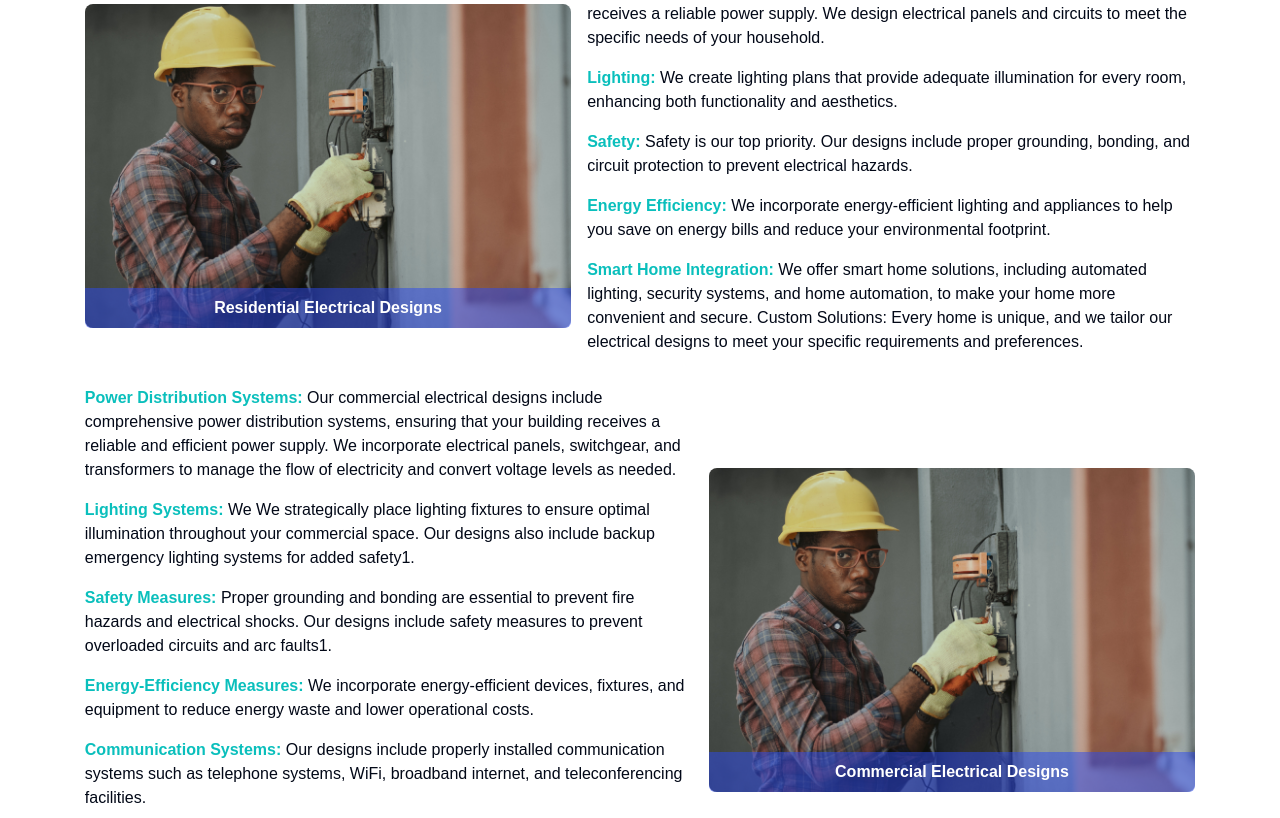
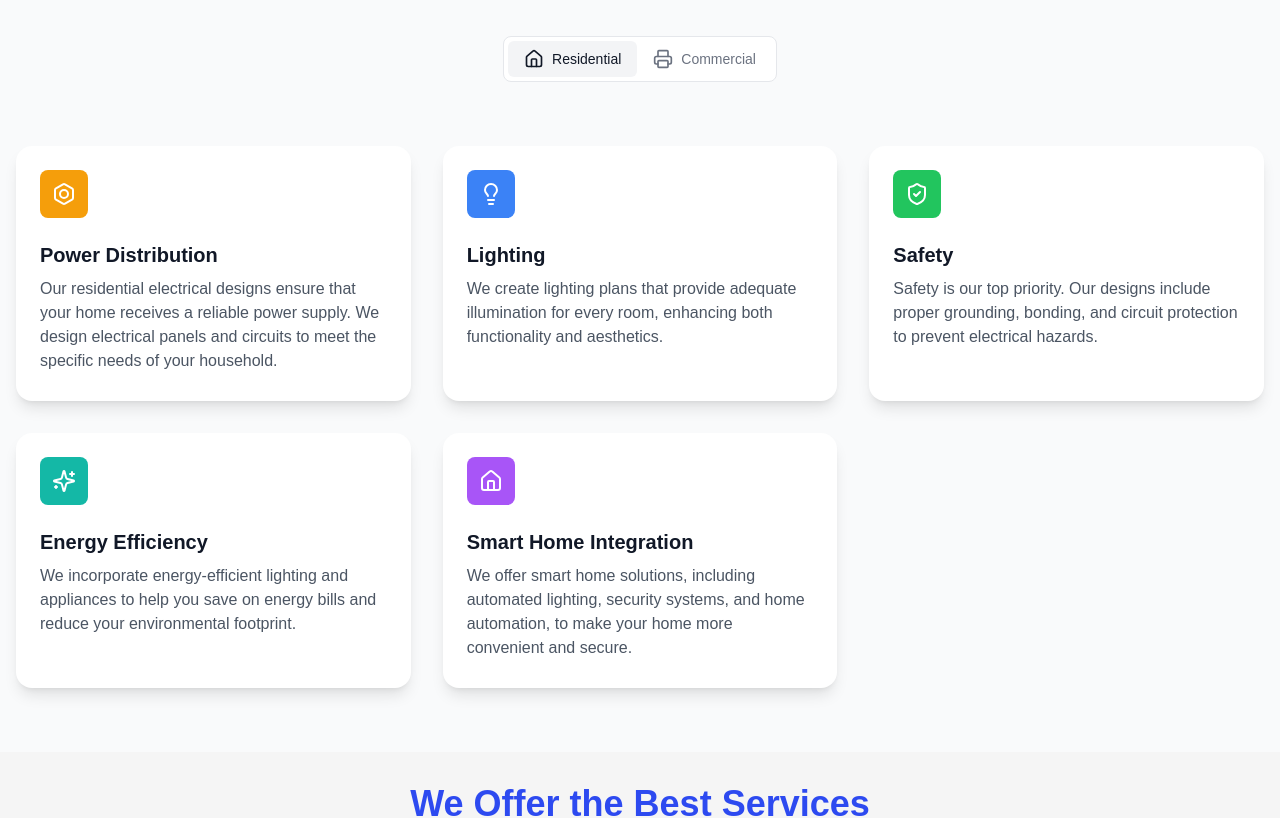
Before and after one commit to Yusuf-Najeeb/ims-new, a Next.js app: page / in a window 1280 px wide. Shown: the part 1500-2318 px from the top of the page. Built offline with nearby package versions, Linux system fonts and the light colour scheme.

Commit message:
Modified: Service section

```diff
--- a/components/home/ourServices.tsx
+++ b/components/home/ourServices.tsx
@@ -1,148 +1,212 @@
-import Image from "next/image";
-import Engineer from "../../public/engineer.jpg";
+"use client";
+
+import { useState } from "react";
+import { motion, AnimatePresence } from "framer-motion";
+import {
+  LightbulbIcon,
+  BoltIcon,
+  ShieldCheckIcon,
+  HomeIcon,
+  SparklesIcon,
+  WifiIcon,
+  Printer,
+  LampDesk,
+} from "lucide-react";
+import { cn } from "@/lib/utils";
+
+const residentialServices = [
+  {
+    title: "Power Distribution",
+    description:
+      "Our residential electrical designs ensure that your home receives a reliable power supply. We design electrical panels and circuits to meet the specific needs of your household.",
+    icon: BoltIcon,
+    color: "bg-amber-500",
+  },
+  {
+    title: "Lighting",
+    description:
+      "We create lighting plans that provide adequate illumination for every room, enhancing both functionality and aesthetics.",
+    icon: LightbulbIcon,
+    color: "bg-blue-500",
+  },
+  {
+    title: "Safety",
+    description:
+      "Safety is our top priority. Our designs include proper grounding, bonding, and circuit protection to prevent electrical hazards.",
+    icon: ShieldCheckIcon,
+    color: "bg-green-500",
+  },
+  {
+    title: "Energy Efficiency",
+    description:
+      "We incorporate energy-efficient lighting and appliances to help you save on energy bills and reduce your environmental footprint.",
+    icon: SparklesIcon,
+    color: "bg-teal-500",
+  },
+  {
+    title: "Smart Home Integration",
+    description:
+      "We offer smart home solutions, including automated lighting, security systems, and home automation, to make your home more convenient and secure.",
+    icon: HomeIcon,
+    color: "bg-purple-500",
+  },
+];
+
+const commercialServices = [
+  {
+    title: "Power Distribution Systems",
+    description:
+      "Our commercial electrical designs include comprehensive power distribution systems, ensuring that your building receives a reliable and efficient power supply.",
+    icon: BoltIcon,
+    color: "bg-amber-500",
+  },
+  {
+    title: "Lighting Systems",
+    description:
+      "We strategically place lighting fixtures to ensure optimal illumination throughout your commercial space, including backup emergency lighting systems.",
+    icon: LightbulbIcon,
+    color: "bg-blue-500",
+  },
+  {
+    title: "Safety Measures",
+    description:
+      "Proper grounding and bonding are essential to prevent fire hazards and electrical shocks. Our designs include safety measures to prevent overloaded circuits and arc faults.",
+    icon: ShieldCheckIcon,
+    color: "bg-green-500",
+  },
+  {
+    title: "Energy-Efficiency Measures",
+    description:
+      "We incorporate energy-efficient devices, fixtures, and equipment to reduce energy waste and lower operational costs.",
+    icon: SparklesIcon,
+    color: "bg-teal-500",
+  },
+  {
+    title: "Communication Systems",
+    description:
+      "Our designs include properly installed communication systems such as telephone systems, WiFi, broadband internet, and teleconferencing facilities.",
+    icon: WifiIcon,
+    color: "bg-indigo-500",
+  },
+  {
+    title: "Security Systems",
+    description:
+      "We integrate security systems, burglar alarms, and other important security measures to ensure the safety of your commercial space.",
+    icon: LampDesk,
+    color: "bg-red-500",
+  },
+];
+
+type ServiceCardProps = {
+  service: {
+    title: string;
+    description: string;
+    icon: any;
+    color: string;
+  };
+  index: number;
+};
+
+function ServiceCard({ service, index }: ServiceCardProps) {
+  return (
+    <motion.div
+      initial={{ opacity: 0, y: 20 }}
+      animate={{ opacity: 1, y: 0 }}
+      transition={{ duration: 0.5, delay: index * 0.1 }}
+      className="group relative bg-white rounded-2xl shadow-lg overflow-hidden hover:shadow-xl transition-shadow duration-300"
+    >
+      <div className="p-6">
+        <div
+          className={`inline-block p-3 ${service.color} rounded-lg text-white mb-4 group-hover:scale-110 transition-transform duration-300`}
+        >
+          <service.icon className="w-6 h-6" />
+        </div>
+        <h3 className="text-xl font-semibold text-gray-900 mb-2">
+          {service.title}
+        </h3>
+        <p className="text-gray-600">{service.description}</p>
+      </div>
+      <div
+        className={`h-1 ${service.color} w-0 group-hover:w-full transition-all duration-300 ease-out`}
+      />
+    </motion.div>
+  );
+}
 
 export default function OurServices() {
+  const [activeTab, setActiveTab] = useState<"residential" | "commercial">(
+    "residential"
+  );
+
   return (
-    <section className="flex flex-col items-center gap-x-8 gap-y-8 py-8 px-4 sm:px-8">
-      <div className="my-4">
-        <h2 className="text-[#2D4AF0] text-2xl md:text-4xl font-bold leading-normal text-center">
-          Our services
-        </h2>
-        <p className="text-xl text-[#333] text-center sm:leading-normal">
-          We provide a wide range of electrical engineering services tailored to
-          meet the needs of various industries.
-        </p>
-      </div>
-
-      <div className="flex flex-col md:flex-row items-center justify-center gap-4">
-        <div className="w-full md:w-[40%]">
-          <figure className="w-full h-full relative">
-            <Image
-              src={Engineer.src}
-              alt=""
-              width={100}
-              height={100}
-              className="w-full h-full block rounded-lg"
-            />
-            <figcaption className="absolute bottom-0 inset-x-0 bg-[#2D4AF0]/50 hover:bg-[#0ABFBC]/50 p-2 rounded-b-md transition">
-              <h3 className="text-center font-semibold text-white">
-                Residential Electrical Designs
-              </h3>
-            </figcaption>
-          </figure>
+    <section className="py-16 bg-gray-50">
+      <div className="container mx-auto px-4">
+        <div className="text-center mb-12">
+          <h2 className="text-4xl font-bold text-gray-900 mb-4">
+            Our Services
+          </h2>
+          <p className="text-xl text-gray-600 max-w-2xl mx-auto">
+            We provide a wide range of electrical engineering services tailored
+            to meet the needs of various industries.
+          </p>
         </div>
 
-        <div className="w-full md:w-[50%]">
-          <ul className="flex flex-col gap-y-4">
-            <li>
-              <span className="font-semibold text-[#0ABFBC]">
-                Power Distribution:
-              </span>{" "}
-              Our residential electrical designs ensure that your home receives
-              a reliable power supply. We design electrical panels and circuits
-              to meet the specific needs of your household.
-            </li>
-            <li>
-              <span className="font-semibold text-[#0ABFBC]">Lighting:</span> We
-              create lighting plans that provide adequate illumination for every
-              room, enhancing both functionality and aesthetics.
-            </li>
-            <li>
-              <span className="font-semibold text-[#0ABFBC]">Safety:</span>{" "}
-              Safety is our top priority. Our designs include proper grounding,
-              bonding, and circuit protection to prevent electrical hazards.
-            </li>
-            <li>
-              <span className="font-semibold text-[#0ABFBC]">
-                Energy Efficiency:
-              </span>{" "}
-              We incorporate energy-efficient lighting and appliances to help
-              you save on energy bills and reduce your environmental footprint.
-            </li>
-            <li>
-              <span className="font-semibold text-[#0ABFBC]">
-                Smart Home Integration:
-              </span>{" "}
-              We offer smart home solutions, including automated lighting,
-              security systems, and home automation, to make your home more
-              convenient and secure. Custom Solutions: Every home is unique, and
-              we tailor our electrical designs to meet your specific
-              requirements and preferences.
-            </li>
-          </ul>
-        </div>
-      </div>
-
-      <div className="flex flex-col md:flex-row-reverse items-center justify-center gap-4">
-        <div className="w-full md:w-[40%]">
-          <figure className="w-full h-full relative">
-            <Image
-              src={Engineer.src}
-              alt=""
-              width={100}
-              height={100}
-              className="w-full h-full block rounded-lg"
-            />
-            <figcaption className="absolute bottom-0 inset-x-0 bg-[#2D4AF0]/50 hover:bg-[#0ABFBC]/50 p-2 rounded-b-md transition">
-              <h3 className="text-center font-semibold text-white">
-                Commercial Electrical Designs
-              </h3>
-            </figcaption>
-          </figure>
+        <div className="flex justify-center mb-8">
+          <div className="inline-flex rounded-lg border border-gray-200 bg-white p-1 mb-8">
+            <button
+              onClick={() => setActiveTab("residential")}
+              className={cn(
+                "inline-flex items-center gap-2 rounded-md px-4 py-2 text-sm font-medium transition-colors",
+                activeTab === "residential"
+                  ? "bg-gray-100 text-gray-900"
+                  : "text-gray-500 hover:text-gray-900"
+              )}
+            >
+              <HomeIcon className="h-5 w-5" />
+              Residential
+            </button>
+            <button
+              onClick={() => setActiveTab("commercial")}
+              className={cn(
+                "inline-flex items-center gap-2 rounded-md px-4 py-2 text-sm font-medium transition-colors",
+                activeTab === "commercial"
+                  ? "bg-gray-100 text-gray-900"
+                  : "text-gray-500 hover:text-gray-900"
+              )}
+            >
+              <Printer className="h-5 w-5" />
+              Commercial
+            </button>
+          </div>
         </div>
 
-        <div className="w-full md:w-[50%]">
-          <ul className="flex flex-col gap-y-4">
-            <li>
-              <span className="font-semibold text-[#0ABFBC]">
-                Power Distribution Systems:
-              </span>{" "}
-              Our commercial electrical designs include comprehensive power
-              distribution systems, ensuring that your building receives a
-              reliable and efficient power supply. We incorporate electrical
-              panels, switchgear, and transformers to manage the flow of
-              electricity and convert voltage levels as needed.
-            </li>
-            <li>
-              <span className="font-semibold text-[#0ABFBC]">
-                Lighting Systems:
-              </span>{" "}
-              We We strategically place lighting fixtures to ensure optimal
-              illumination throughout your commercial space. Our designs also
-              include backup emergency lighting systems for added safety1.
-            </li>
-            <li>
-              <span className="font-semibold text-[#0ABFBC]">
-                Safety Measures:
-              </span>{" "}
-              Proper grounding and bonding are essential to prevent fire hazards
-              and electrical shocks. Our designs include safety measures to
-              prevent overloaded circuits and arc faults1.
-            </li>
-            <li>
-              <span className="font-semibold text-[#0ABFBC]">
-                Energy-Efficiency Measures:
-              </span>{" "}
-              We incorporate energy-efficient devices, fixtures, and equipment
-              to reduce energy waste and lower operational costs.
-            </li>
-            <li>
-              <span className="font-semibold text-[#0ABFBC]">
-                Communication Systems:
-              </span>{" "}
-              Our designs include properly installed communication systems such
-              as telephone systems, WiFi, broadband internet, and
-              teleconferencing facilities.
-            </li>
-            <li>
-              <span className="font-semibold text-[#0ABFBC]">
-                Security Systems:
-              </span>{" "}
-              We integrate security systems, burglar alarms, and other important
-              security measures to ensure the safety of your commercial space.
-            </li>
-          </ul>
-        </div>
+        <AnimatePresence mode="wait">
+          <motion.div
+            key={activeTab}
+            initial={{ opacity: 0, y: 20 }}
+            animate={{ opacity: 1, y: 0 }}
+            exit={{ opacity: 0, y: -20 }}
+            transition={{ duration: 0.3 }}
+          >
+            <div className="grid grid-cols-1 md:grid-cols-2 lg:grid-cols-3 gap-8">
+              {activeTab === "residential"
+                ? residentialServices.map((service, index) => (
+                    <ServiceCard
+                      key={service.title}
+                      service={service}
+                      index={index}
+                    />
+                  ))
+                : commercialServices.map((service, index) => (
+                    <ServiceCard
+                      key={service.title}
+                      service={service}
+                      index={index}
+                    />
+                  ))}
+            </div>
+          </motion.div>
+        </AnimatePresence>
       </div>
     </section>
   );
```
